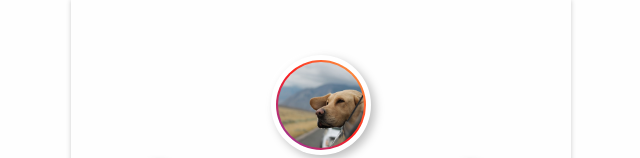
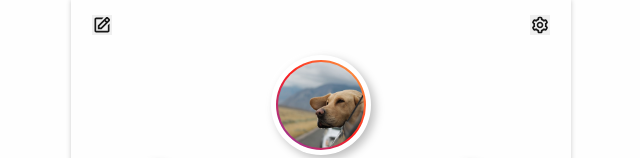
Before and after one commit to e-pozo/instagram-redesign-app, a React app: page / in a window 1280 px wide. Shown: the top 158 px of the page, without its empty margins (319-959 px from the left). Built offline with nearby package versions, Linux system fonts and the light colour scheme.

Commit message:
visualizacion de header lista

```diff
--- a/src/components/ProfileHeader/index.jsx
+++ b/src/components/ProfileHeader/index.jsx
@@ -6,19 +6,25 @@ import {
   ProfilePicture,
   FavoriteButton,
   ChatButton,
+  EditButton,
+  ConfigButton,
   MdFavorite,
   MdChatBubble,
+  BiCog,
+  BiEdit,
 } from "./styles";
-// import { BiEdit, BiCog } from "react-icons/bi";
+
 export const ProfileHeader = () => {
   return (
     <Div>
+      <EditButton icon={<BiEdit />} />
       <ChatButton icon={<MdChatBubble />} notify={true} />
       <ProfileMainContainer>
         <ProfilePicture />
         <H1>Perrito Bonito mirando afuera</H1>
       </ProfileMainContainer>
       <FavoriteButton icon={<MdFavorite />} />
+      <ConfigButton icon={<BiCog />} />
     </Div>
   );
 };
--- a/src/components/ProfileHeader/styles.js
+++ b/src/components/ProfileHeader/styles.js
@@ -2,11 +2,14 @@ import styled from "styled-components";
 import { ProfilePicture as ProfilePictureBase } from "../ProfilePicture";
 import { H1 as H1Base } from "../H1";
 import { RoundedButton as RoundedButtonBase } from "../RoundedButton";
+import { TransparentButton } from "../TransparentButton";
 import {
   MdFavorite as MdFavoriteBase,
   MdChatBubble as MdChatBubbleBase,
 } from "react-icons/md";
-import { GREY } from "../../styles/ColorsShadowsAnimations";
+import { BiEdit as BiEditBase, BiCog as BiCogBase } from "react-icons/bi";
+
+import { BLACK, GREY } from "../../styles/ColorsShadowsAnimations";
 export const Div = styled.div`
   display: grid;
   position: relative;
@@ -47,16 +50,34 @@ export const ChatButton = styled(RoundedButton)`
   grid-column: 2 / 3;
 `;
 
-const IconCenter = `
-  width: 60%;
-  height: 60%;
+const IconCenter = (size) => `
+  width: ${size};
+  height: ${size};
   place-self: center;
-  color: ${GREY}
 `;
 
 export const MdFavorite = styled(MdFavoriteBase)`
-  ${IconCenter}
+  ${IconCenter("60%")}
+  color: ${GREY}
 `;
 export const MdChatBubble = styled(MdChatBubbleBase)`
-  ${IconCenter}
+  ${IconCenter("60%")}
+  color: ${GREY}
 `;
+export const BiCog = styled(BiCogBase)`
+  ${IconCenter("100%")}
+  color: ${BLACK};
+`;
+
+export const BiEdit = styled(BiEditBase)`
+  ${IconCenter("100%")}
+  color: ${BLACK}
+`;
+
+export const EditButton = styled(TransparentButton)`
+  grid-column: 1 / 2;
+`;
+
+export const ConfigButton = styled(TransparentButton)`
+  grid-column: 5 / 6;
+`;
--- a/src/components/RoundedButton/index.jsx
+++ b/src/components/RoundedButton/index.jsx
@@ -1,8 +1,8 @@
 import React from "react";
 import { Button, Notification } from "./styles";
-export const RoundedButton = ({ className, icon, notify }) => {
+export const RoundedButton = ({ className, icon, notify, onClick }) => {
   return (
-    <Button className={className}>
+    <Button className={className} onClick={onClick}>
       {icon}
       {notify && <Notification />}
     </Button>
--- /dev/null
+++ b/src/components/TransparentButton/index.jsx
@@ -0,0 +1,7 @@
+import React from "react";
+import { Button } from "./styles";
+export const TransparentButton = ({ icon, className, onClick }) => (
+  <Button className={className} onClick={onClick}>
+    {icon}
+  </Button>
+);
--- /dev/null
+++ b/src/components/TransparentButton/styles.js
@@ -0,0 +1,11 @@
+import styled from "styled-components";
+
+export const Button = styled.button`
+  border: none;
+  /* color: rgba(0, 0, 0, 0); */
+  width: 20px;
+  height: 20px;
+  display: grid;
+  justify-self: center;
+  margin-top: 15px;
+`;
--- a/src/styles/ColorsShadowsAnimations.js
+++ b/src/styles/ColorsShadowsAnimations.js
@@ -2,6 +2,7 @@ export const VIOLET = "#833ab4";
 export const RED = "#fd1d1d";
 export const ORANGE = "#fcb045";
 export const GREY = "#8a8a8a";
+export const BLACK = "#171717";
 const { sin, cos, PI, round } = Math;
 
 function toRad(grad) {
```
